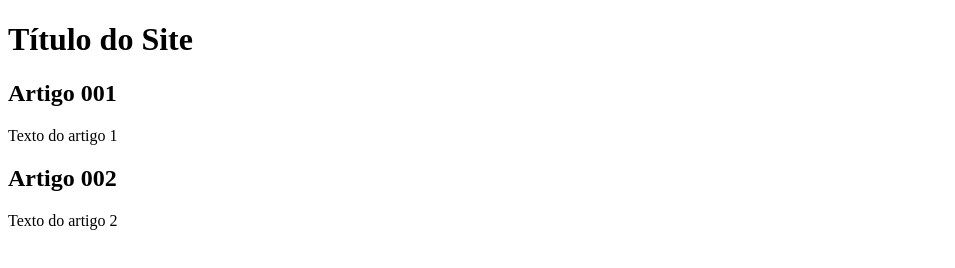
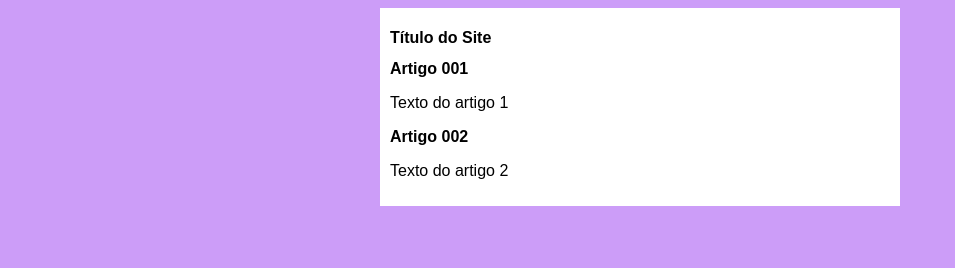
Before and after one commit to Eduxy/projeto-site, a plain HTML site: page index.html in a window 1280 px wide. Shown: the whole page, without its empty margins (0-955 px from the left). Drawn offline with Linux system fonts and the light colour scheme.

Commit message:
iniciei o design

```diff
--- /dev/null
+++ b/estilos/style.css
@@ -0,0 +1,16 @@
+* {
+    font-family: Arial, Helvetica, sans-serif;
+    font-size: 16px;
+}
+
+body {
+    background-color: rgb(204,157,248);
+}
+
+main {
+    background-color: white;
+    width: 500px;
+    margin: auto;
+    padding: 10px;
+    box-shadow: 3px 5 px black;
+}
--- a/index.html
+++ b/index.html
@@ -4,6 +4,7 @@
     <meta charset="UTF-8">
     <meta name="viewport" content="width=device-width, initial-scale=1.0">
     <title>Título do Site</title>
+    <link rel="stylesheet" href="estilos/style.css">
 </head>
 <body>
     <main>
```
